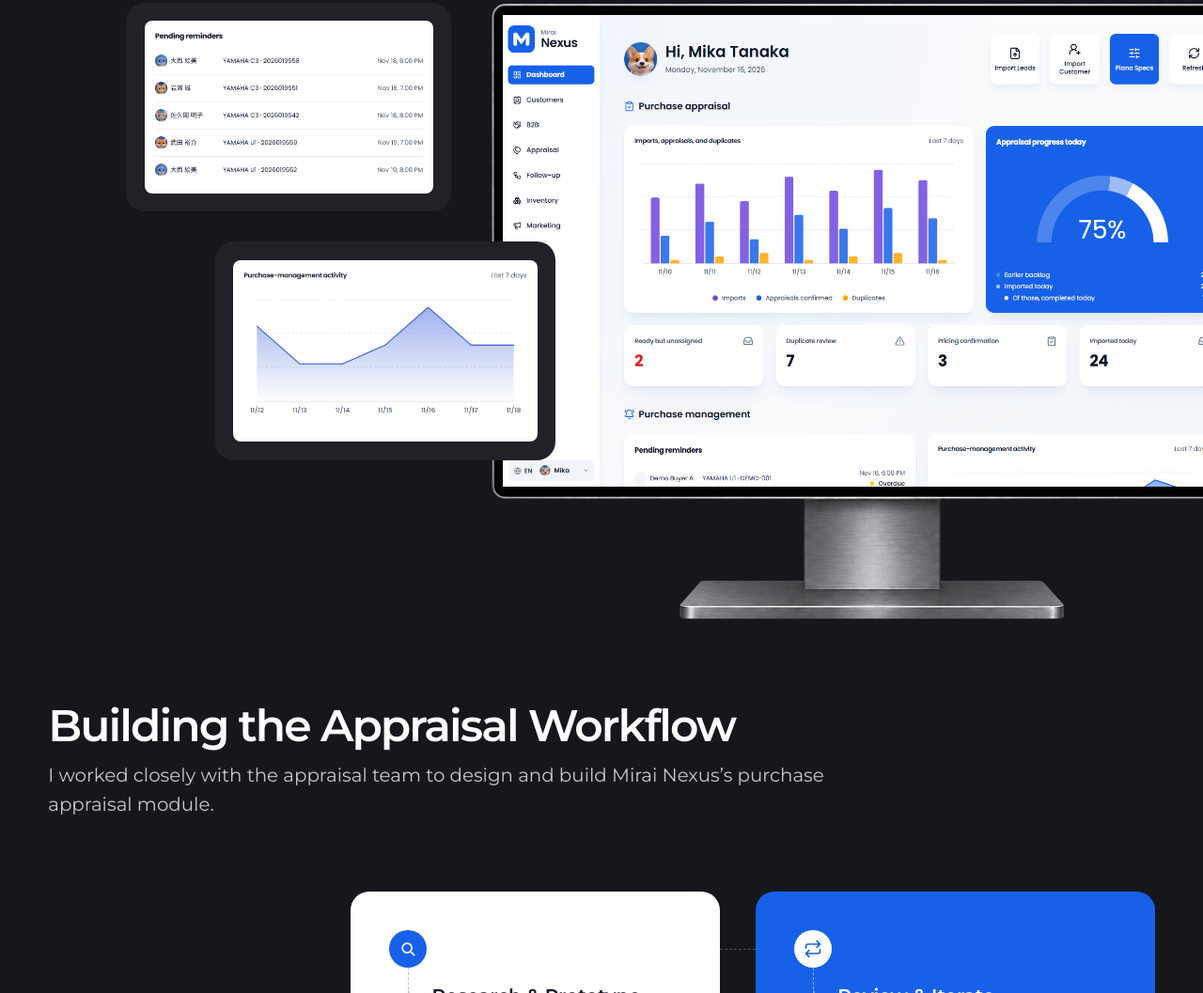
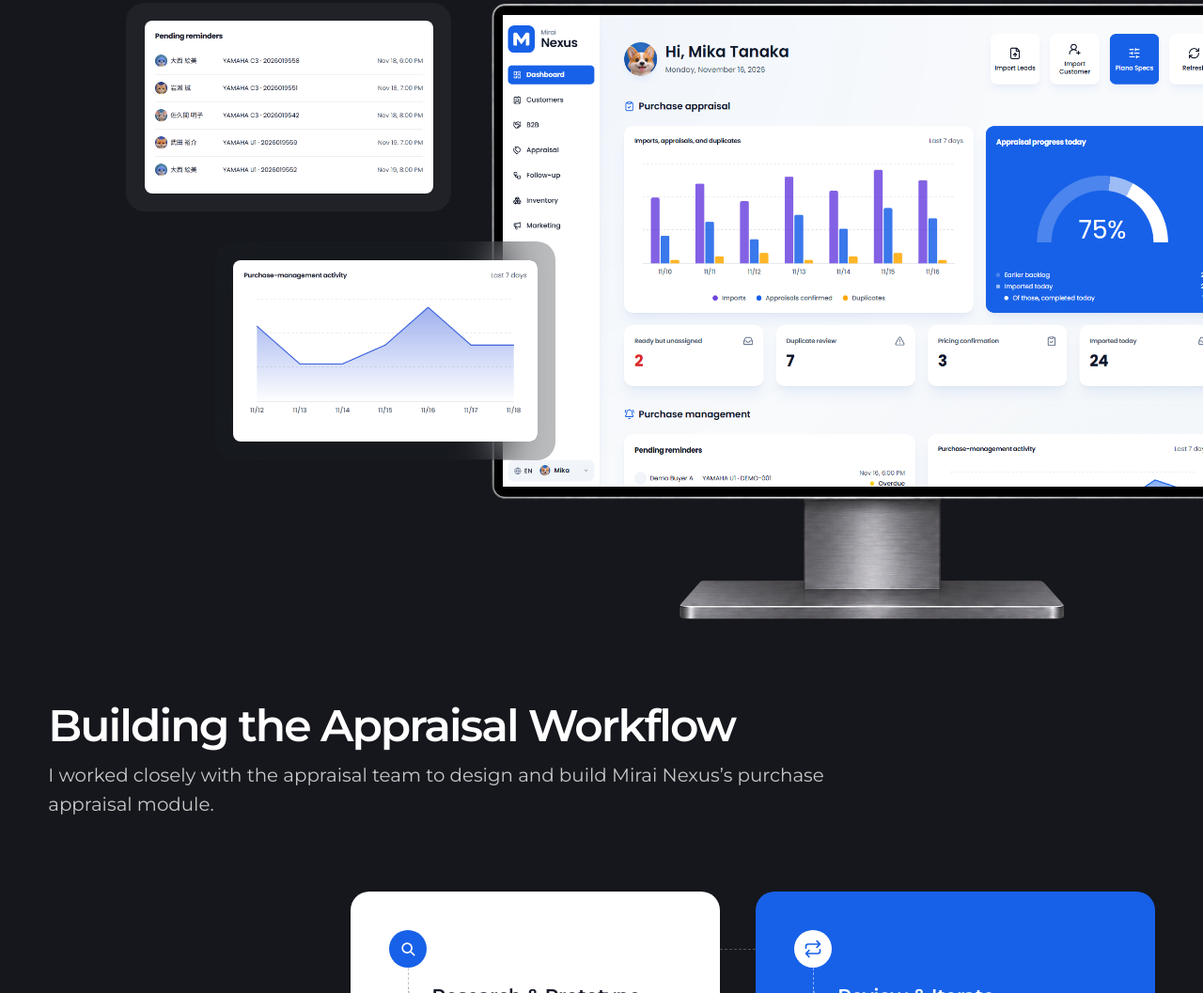
Before and after one commit to zhuyinzhuyin/Profile, a plain HTML site: page case_study_mirai_nexus.html in a window 1280 px wide. Shown: the part 2505-3562 px from the top of the page at 94% size. Drawn offline with Linux system fonts and the light colour scheme.

Commit message:
Give activity chart a frosted backdrop

```diff
--- a/styles/mirai-nexus-timeline-cards.css
+++ b/styles/mirai-nexus-timeline-cards.css
@@ -462,6 +462,11 @@ html[data-mirai-reloading] > body { visibility: hidden; }
 }
 
 .mirai-dashboard-detail .case-media { border: 0; }
+
+.mirai-dashboard-activity {
+	background: rgb(32 34 40 / 30%);
+	backdrop-filter: blur(24px);
+}
 
 @media (width >= 56rem) {
 	.mirai-dashboard-composition {
```
